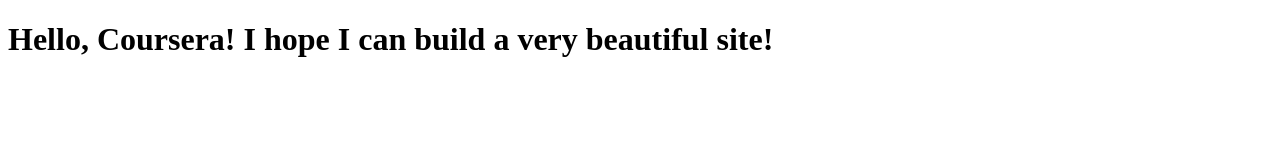
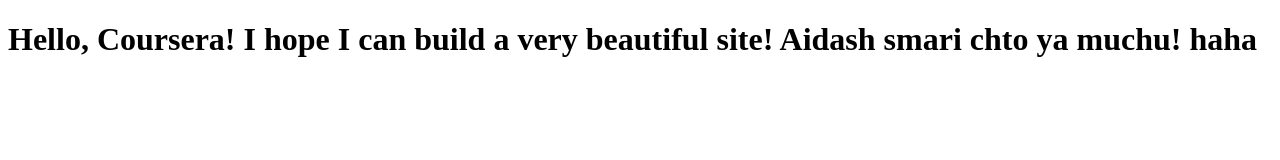
Before and after one commit to bbaiara/coursera-test, a plain HTML site: page site/index.html in a window 1280 px wide. Drawn offline with Linux system fonts and the light colour scheme.

Commit message:
em i just showed sth

```diff
--- a/site/index.html
+++ b/site/index.html
@@ -6,6 +6,6 @@
 	<title>Hello, Coursera!</title>
 </head>
 <body>
-<h1>Hello, Coursera! I hope I can build a very beautiful site!</h1>
+<h1>Hello, Coursera! I hope I can build a very beautiful site! Aidash smari chto ya muchu! haha</h1>
 </body>
 </html>
```
